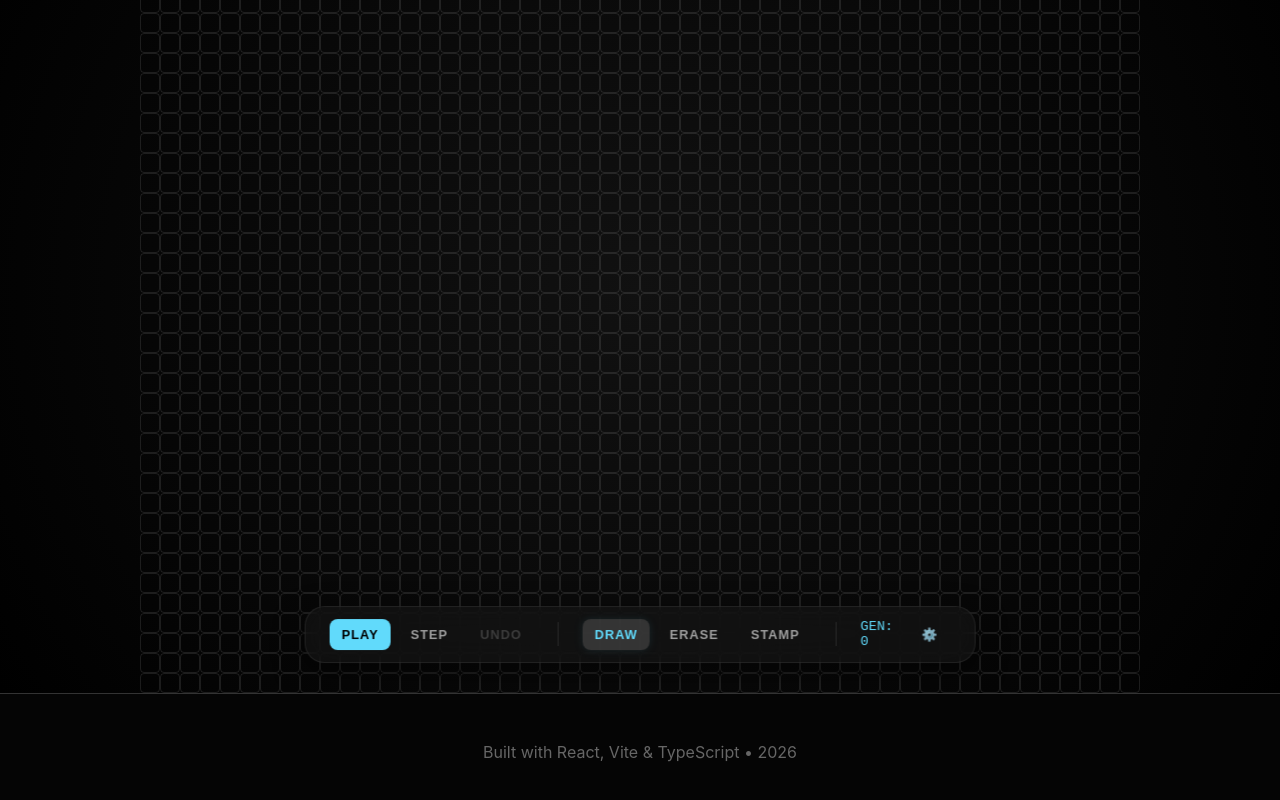
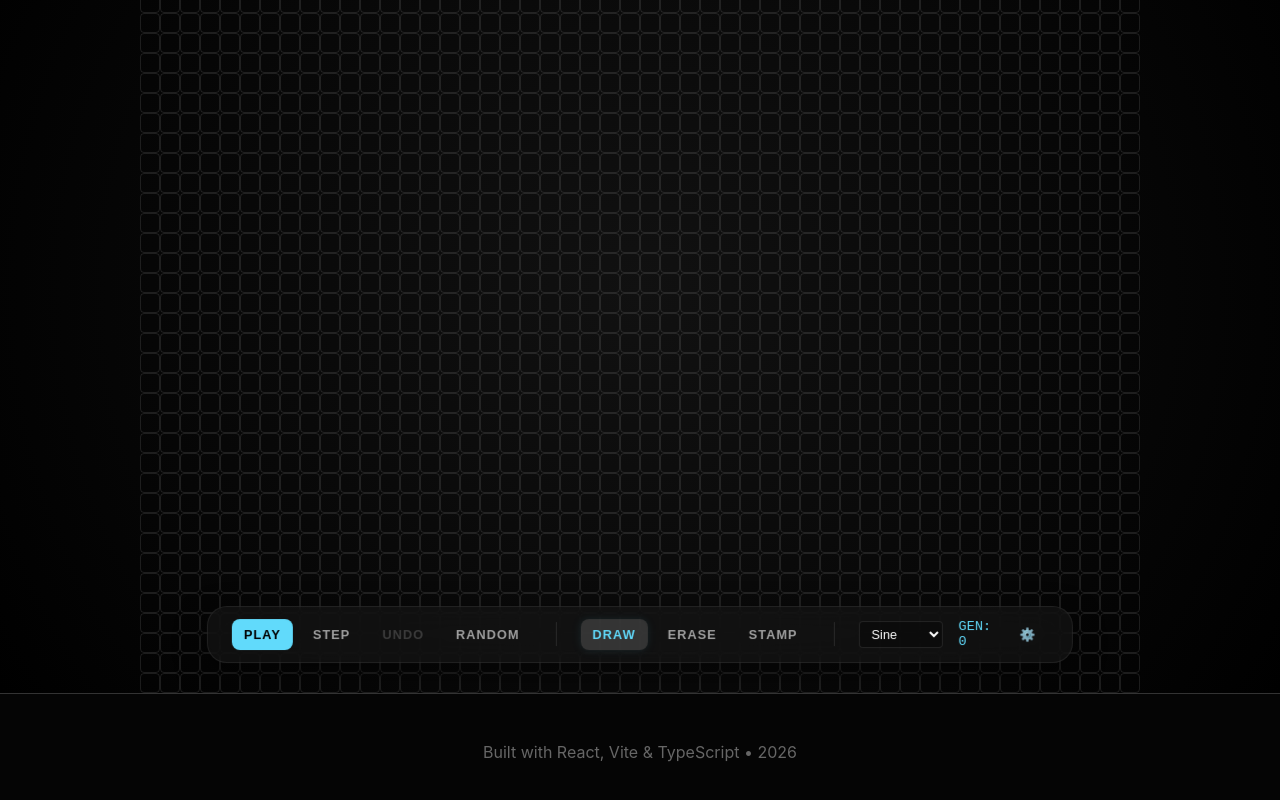
Before and after one commit to DSchneid/Game-of-Life, a React (Vite) app: page / in a window 1280 px wide. Shown: the part 1596-2396 px from the top of the page. Built offline with nearby package versions, Linux system fonts and the light colour scheme.

Commit message:
Refactor: Move Randomize and Waveform controls to Main HUD
Enhances accessibility by moving the 'Randomize' button and 'Waveform' selector from the hidden Settings panel to the primary Glass HUD, as requested.

```diff
--- a/src/components/GameOfLife.tsx
+++ b/src/components/GameOfLife.tsx
@@ -473,6 +473,7 @@ const GameOfLife: React.FC = () => {
             </button>
             <button className="hud-btn" onClick={handleNextStep} disabled={running}>STEP</button>
             <button className="hud-btn" onClick={handleUndo} disabled={running || historyLength === 0}>UNDO</button>
+            <button className="hud-btn" onClick={handleRandomize}>RANDOM</button>
           </div>
 
           <div className="hud-divider"></div>
@@ -510,6 +511,18 @@ const GameOfLife: React.FC = () => {
           <div className="hud-divider"></div>
 
           <div className="hud-group">
+               <select
+                    className="hud-select"
+                    value={waveform}
+                    onChange={(e) => setWaveform(e.target.value as OscillatorType)}
+                    style={{marginRight: '0.5rem', marginLeft: 0}}
+                    title="Sound Waveform"
+                >
+                    <option value="sine">Sine</option>
+                    <option value="triangle">Triangle</option>
+                    <option value="square">Square</option>
+                    <option value="sawtooth">Saw</option>
+                </select>
                <span className="hud-stat">GEN: {generation}</span>
                <button
                   className={`hud-btn icon ${showSettings ? 'active' : ''}`}
@@ -602,20 +615,9 @@ const GameOfLife: React.FC = () => {
                         style={{flex:1}}
                       />
                   </div>
-                  <select
-                        value={waveform}
-                        onChange={(e) => setWaveform(e.target.value as OscillatorType)}
-                        style={{marginTop: '0.5rem'}}
-                    >
-                        <option value="sine">Sine</option>
-                        <option value="triangle">Triangle</option>
-                        <option value="square">Square</option>
-                        <option value="sawtooth">Saw</option>
-                    </select>
               </div>
 
               <div className="setting-item actions">
-                  <button onClick={handleRandomize}>Randomize</button>
                   <button onClick={handleClear} className="danger">Clear Board</button>
               </div>
           </div>
```
